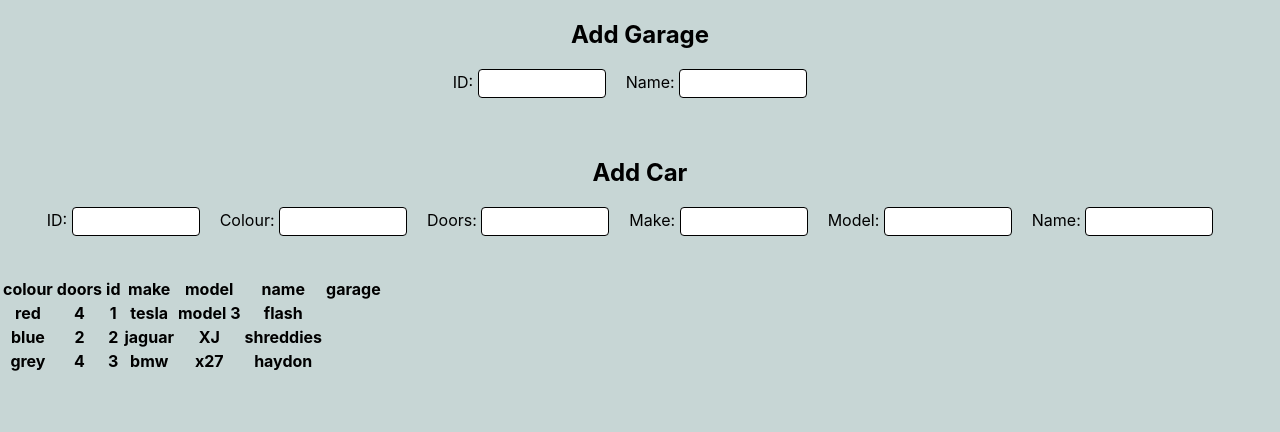
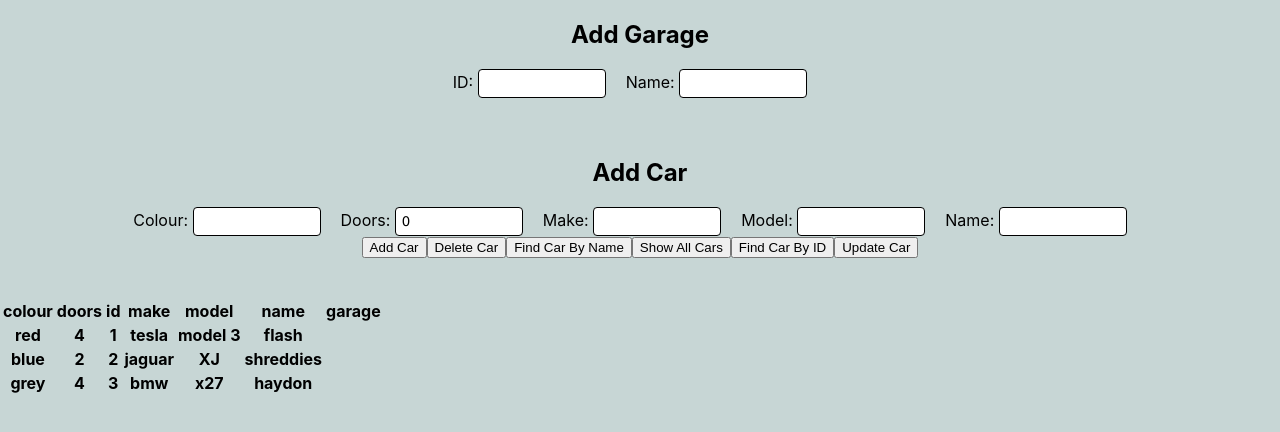
Before and after one commit to LuKeF-2021/React-Jest, a React (Create React App) app in the folder car-garage/: page / in a window 1280 px wide. Shown: the top 432 px of the page. Built offline with nearby package versions, Linux system fonts and the light colour scheme.

Commit message:
many fixes

```diff
--- a/car-garage/package.json
+++ b/car-garage/package.json
@@ -6,6 +6,7 @@
     "@testing-library/jest-dom": "^5.11.10",
     "@testing-library/react": "^11.2.6",
     "@testing-library/user-event": "^12.8.3",
+    "axios": "^0.21.1",
     "react": "^17.0.2",
     "react-dom": "^17.0.2",
     "react-scripts": "4.0.3",
--- a/car-garage/src/App.js
+++ b/car-garage/src/App.js
@@ -3,11 +3,9 @@ import Homepage from './Webpage/Homepage';
 
 const App=() => {
   return (
-    <body>
     <div className="App">
        <Homepage/>
     </div>
-    </body>
   );
 }
 
--- a/car-garage/src/Webpage/CarTable.jsx
+++ b/car-garage/src/Webpage/CarTable.jsx
@@ -33,6 +33,7 @@ const CarTable = () => {
 	return (
 		<div>
 			<table>
+				<thead>
 				<tr>
 					<th>colour</th>
 					<th>doors</th>
@@ -42,9 +43,11 @@ const CarTable = () => {
 					<th>name</th>
 					<th>garage</th>
 				</tr>
+				</thead>
 
+				<tbody>
 				{car.map((item) => (
-					<tr>
+					<tr key={item.id}>
 						<th>{item.colour}</th>
 						<th>{item.doors}</th>
 						<th>{item.id}</th>
@@ -54,6 +57,7 @@ const CarTable = () => {
 						<th>{item.garage}</th>
 					</tr>
 				))}
+				</tbody>
 			</table>
 		</div>
 	);
--- a/car-garage/src/Webpage/CreateCar.jsx
+++ b/car-garage/src/Webpage/CreateCar.jsx
@@ -1,4 +1,35 @@
+import { useState } from "react";
+import axios from 'axios';
+
+const CreateCarButton = (carObj) => {
+    const header = {"Access-Control-Allow-Origin":"*"}
+    const baseURL = 'http://18.133.181.100:9092'
+    return(
+        axios.post(`${baseURL}/car/create`, carObj, {header})
+        .then(response => {
+            console.log(response)
+        }).catch(error => {
+            console.error(error)
+        })
+    );
+
+}
+
 const CreateCar = () => {
+
+    const [carColour, setCarColour] = useState("");
+    const [carDoors, setCarDoors] = useState(0);
+    const [carMake, setCarMake] = useState("");
+    const [carModel, setCarModel] = useState("");
+    const [carName, setCarName] = useState("");
+
+    const carObj = {
+        "name": carName,
+        "colour": carColour,
+        "make": carMake,
+        "model": carModel,
+        "doors": carDoors
+    }
 
     const Placeholder = e => {
         e.preventDefault();
@@ -8,18 +39,23 @@ const CreateCar = () => {
         <>
         <h2>Add Car</h2>
             <form onSubmit={Placeholder}>
-            <label>ID: </label>
-            <input name="ID" type="text"></input>
             <label>Colour: </label>
-            <input name="carColour" type="text"></input>
+            <input name="carColour" type="text" value={carColour} onChange={e => setCarColour(e.target.value)}></input>
             <label>Doors: </label>
-            <input name="carDoors" type="text"></input>
+            <input name="carDoors" type="text" value={carDoors} onChange={e => setCarDoors(e.target.value)}></input>
             <label>Make: </label>
-            <input name="carMake" type="text"></input>
+            <input name="carMake" type="text" value={carMake} onChange={e => setCarMake(e.target.value)}></input>
             <label>Model: </label>
-            <input name="carModel" type="text"></input>
+            <input name="carModel" type="text" value={carModel} onChange={e => setCarModel(e.target.value)}></input>
             <label>Name: </label>
-            <input name="carName" type="text"></input>
+            <input name="carName" type="text" value={carName} onChange={e => setCarName(e.target.value)}></input>
+            <br></br>
+            <button className="btn" id="add-car" onClick={() => CreateCarButton(carObj)}>Add Car</button>
+            <button className="btn" id="delete-car">Delete Car</button>
+            <button className="btn" id="find-car-by-name">Find Car By Name</button>
+            <button className="btn" id="show-cars">Show All Cars</button>
+            <button className="btn" id="find-car-by-id">Find Car By ID</button>
+            <button className="btn" id="update-car">Update Car</button>
             </form>
         </>
     );
```
Also changed, not shown: car-garage/src/Webpage/DeleteCarButton.jsx (added), car-garage/src/Webpage/FindCarByNameButton.jsx (added), car-garage/src/Webpage/ReadAllCarsButton.jsx (added), car-garage/src/Webpage/ReadByIdButton.jsx (added), car-garage/src/Webpage/UpdateByIdButton.jsx (added), 1 other file (tests, documents, lock files or other folders).
